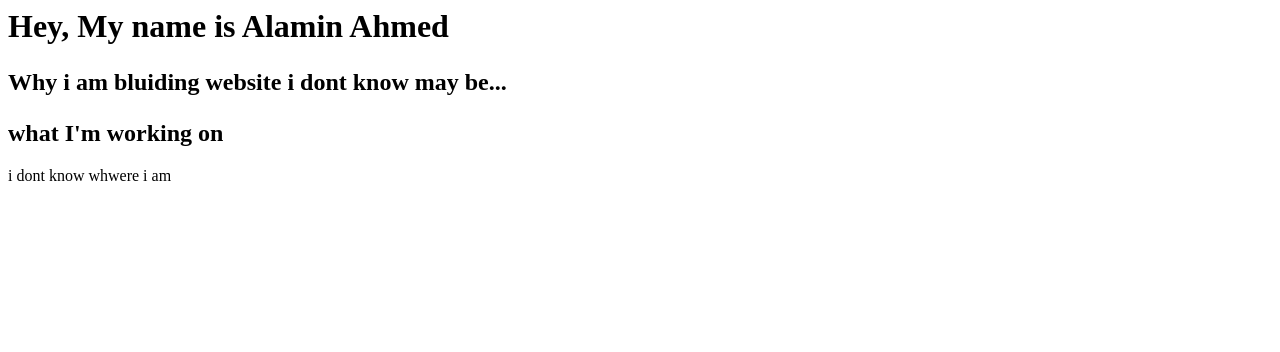
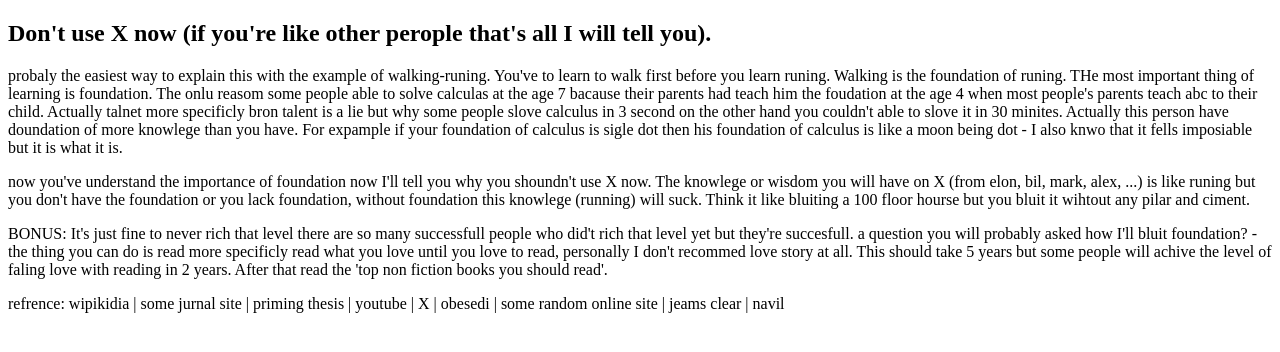
Before and after one commit to alamin2055/alamin, a plain HTML site: page index.html in a window 1280 px wide. Drawn offline with Linux system fonts and the light colour scheme.

Commit message:
index.html

```diff
--- a/index.html
+++ b/index.html
@@ -1,14 +1,26 @@
+<!DOCTYPE html>
 <html>
-    <h1>
-        Hey, My  name is Alamin Ahmed
-    </h1>
-    <body>
-        <h2>
-        <p>
-            Why i am bluiding website i dont know may be...
-        </pp>
-        <h2>what I'm working on</h2>
-        <p>
-            i dont know whwere i am
-        </p>
-    </body>
+<head>
+    <title>be wise/ quality boss</title>
+</head>
+<body>
+    <h2>Don't use X now (if you're like other perople that's all I will tell you).</h2>
+
+<p>probaly the easiest way to explain this with the example of walking-runing. You've to learn to walk first before you learn runing. Walking is the foundation of runing. THe most important thing of learning is foundation. The onlu reasom some people able to solve calculas at the age 7 bacause their parents had teach him the foudation at the age 4 when most people's parents teach abc to their child. Actually talnet more specificly bron talent is a lie but why some people slove calculus in 3 second on the other hand you couldn't able to slove it in 30 minites. Actually this person have doundation of more knowlege than you have. For expample if your foundation of calculus is sigle dot then his foundation of calculus is like a moon being dot - I also knwo that it fells imposiable but it is what it is.</p>
+
+<p>now you've understand the importance of foundation now I'll tell you why you shoundn't use X now. The knowlege or wisdom you will have on X (from elon, bil, mark, alex, ...) is like runing but you don't have the foundation or you lack foundation, without foundation this knowlege (running) will suck. Think it like bluiting a 100 floor hourse but you bluit it wihtout any pilar and ciment.</p>
+
+
+<p>BONUS:
+    It's just fine to never rich that level there are so many successfull people who did't rich that level yet but they're succesfull.
+
+    a question you will probably asked how I'll bluit foundation?
+    - the thing you can do is read more specificly read what you love until you love to read, personally I don't recommed love story at all.
+
+    This should take 5 years but some people will achive the level of faling love with reading in 2 years. After that read the 'top non fiction books you should read'.</p>
+
+
+</p>
+refrence: wipikidia | some jurnal site | priming thesis | youtube | X | obesedi | some random online site | jeams clear | navil
+</body>
+</html>
```
